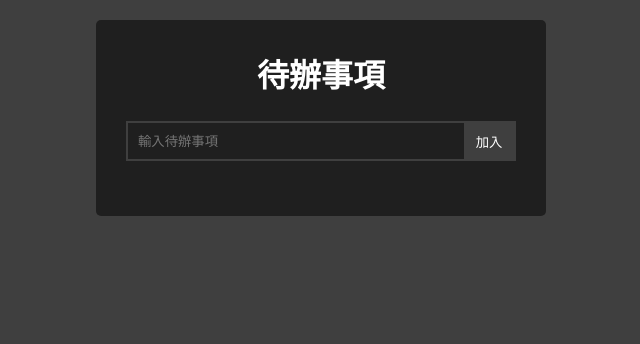
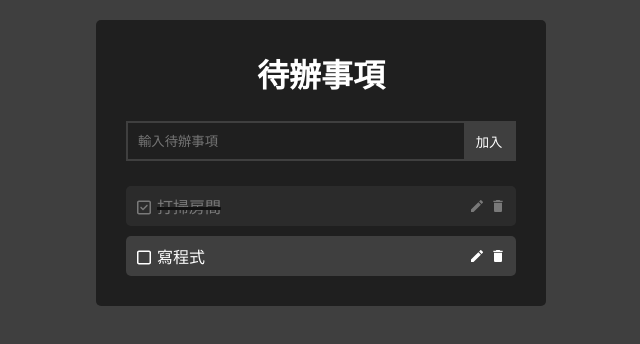
Before and after one commit to YTingLai/Todo_App, a React app in the folder frontend/: page / in a window 1280 px wide. Shown: the top 344 px of the page, without its empty margins (319-959 px from the left). Built offline with nearby package versions, Linux system fonts and the light colour scheme; the HTML template or start-up script is replaced by a standard one.

Commit message:
建立 Todo 列表的基本版面
- 安裝第三方套件：react-icons
- 包含已完成與未完成的 CSS 樣式
- 使用模擬資料呈現版面效果

```diff
--- a/frontend/package.json
+++ b/frontend/package.json
@@ -11,7 +11,8 @@
   },
   "dependencies": {
     "react": "^19.2.6",
-    "react-dom": "^19.2.6"
+    "react-dom": "^19.2.6",
+    "react-icons": "^5.6.0"
   },
   "devDependencies": {
     "@eslint/js": "^10.0.1",
--- a/frontend/src/App.css
+++ b/frontend/src/App.css
@@ -48,3 +48,47 @@ body {
     color: white;
     cursor: pointer;  /* 游標停在特定位置時的形狀，pointer : 手形 */
 }
+
+
+/* Todo.jsx */
+.todo {
+    background-color: #3f3f3f;
+    height: 40px;
+    padding: 0 10px;  /* 上下 : 0，左右 : 10px */
+    border-radius: 5px;
+    margin-top: 10px;
+    display: flex;
+    justify-content: space-between;  /* 對齊方式 : 兩端對齊，中間自動分配間距 */
+}
+
+.todo.completed {  /* 交集選擇器 : class 同時有 .todo 和 .completed 才套用 */
+    opacity: 0.4;  /* 元素的透明程度 : 0(全透明) - 1(不透明) */
+}
+
+.todo.completed .todo-content {  /* 後代選擇器 : class 同時有 .todo 和 .completed 且父元素內的子元素有 .todo-content 才套用 */
+    text-decoration: line-through 3px black;  /* 為文字添加刪除線 */
+}
+
+.todo-left {
+    display: flex;
+    align-items: center;  /* 對齊方式 : 垂直置中 */
+}
+
+.checkbox {
+    transform: translateY(1.5px);  /* 元素在 Y 軸方向向下移動 */
+    cursor: pointer;
+}
+
+.todo-content {
+    margin-left: 5px;
+}
+
+.todo-right {
+    display: flex;
+    align-items: center;
+}
+
+.function-icon {
+    margin-left: 5px;
+    cursor: pointer;
+}
--- /dev/null
+++ b/frontend/src/components/Todo.jsx
@@ -0,0 +1,23 @@
+import { FaRegSquareCheck, FaRegSquare } from "react-icons/fa6";  // 導入已完成的核取方塊(打勾) + 未完成的核取方塊(空格)
+import { MdEdit, MdDelete } from "react-icons/md";  // 導入編輯圖示(筆) + 刪除圖示(垃圾桶)
+
+function Todo({todo}) {
+
+    // 判斷 todo 內容目前的完成狀態
+    const CheckboxIcon = todo.isCompleted ? FaRegSquareCheck : FaRegSquare;
+
+    return (
+        <div className={`todo ${todo.isCompleted ? "completed" : ""}`}>
+            <div className="todo-left">
+                <CheckboxIcon className="checkbox" />
+                <p className="todo-content">{todo.content}</p>
+            </div>
+            <div className="todo-right">
+                <MdEdit className="function-icon"/>
+                <MdDelete className="function-icon"/>
+            </div>
+        </div>
+    );
+}
+
+export default Todo
--- a/frontend/src/components/TodoWrapper.jsx
+++ b/frontend/src/components/TodoWrapper.jsx
@@ -1,11 +1,20 @@
 import CreateForm from "./CreateForm";
+import Todo from "./Todo";
 
 function TodoWrapper() {
+
+    const initialTodos = [
+        {id: Math.random(), content: "打掃房間", isCompleted: true},
+        {id: Math.random(), content: "寫程式", isCompleted: false},
+    ];
 
     return (
         <div className="wrapper">
             <h1>待辦事項</h1>
             <CreateForm />
+            {initialTodos.map((todo) => {  // map() : 遍歷原陣列的每個元素，透過指定的函式進行處理，回傳一個處理好的新陣列
+                return <Todo key={todo.id} todo={todo} />
+            })}
         </div>
     );
 }
```
Also changed, not shown: 1 other file (tests, documents, lock files or other folders).
